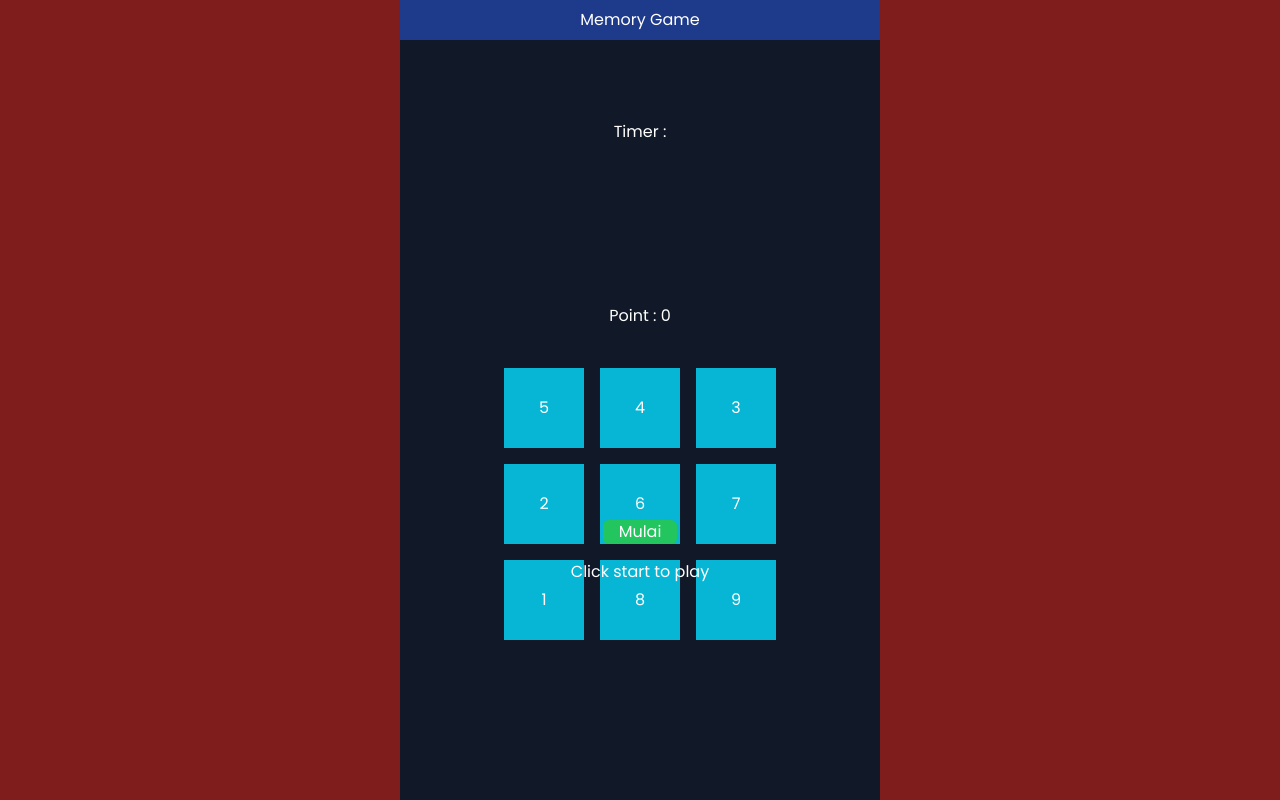
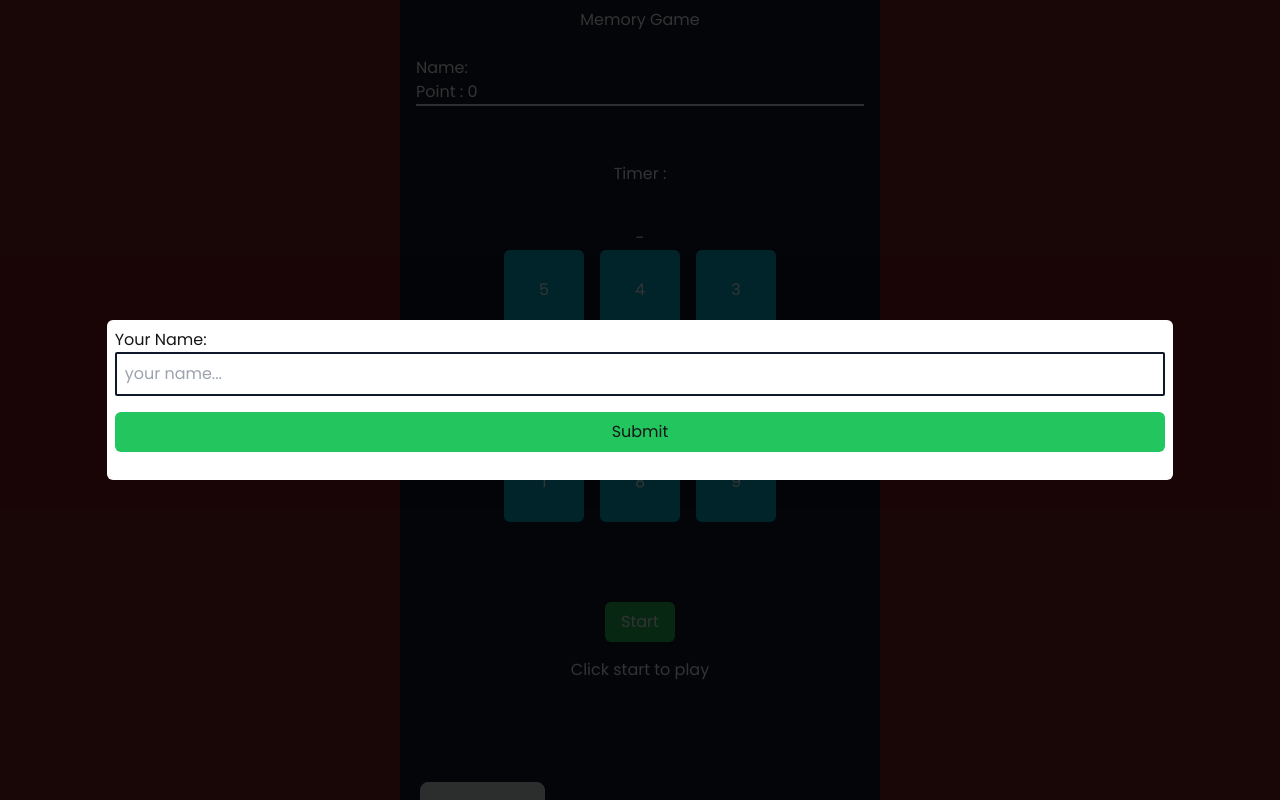
Before and after one commit to kinxyzz/memorygame, a React (Vite) app: page / in a window 1280 px wide. Built offline with nearby package versions, Linux system fonts and the light colour scheme.

Commit message:
'firstcommit'

```diff
--- a/src/UI/templates/Game.tsx
+++ b/src/UI/templates/Game.tsx
@@ -6,6 +6,7 @@ export default function Game() {
   const [start, setStart] = useState(false);
   const [status, setStatus] = useState<string | null>(null);
   const [count, setCount] = useState(10);
+  const [name, setName] = useState<string | null>(null);
   const [shuffledArray, setShuffledArray] = useState(() => {
     const shuffled = [1, 2, 3, 4, 5, 6, 7, 8, 9];
     return shuffled.sort(() => Math.random() - 0.5);
@@ -65,24 +66,56 @@ export default function Game() {
     }, 2000);
   }
 
+  function handleSubmit(event: any) {
+    event.preventDefault();
+    setName(event.target.name.value);
+  }
+
   return (
+    <>
+      {!name && (
+        <div className="z-[999] fixed flex justify-center items-center h-screen w-full bg-black/80">
+          <div className="bg-white h-1/5 p-2 w-5/6 rounded-md">
+            <h2>Your Name:</h2>
+            <form className="flex flex-col gap-4" onSubmit={handleSubmit}>
+              <input
+                className="p-2 border-2 border-slate-900 rounded-sm"
+                type="text"
+                name="name"
+                placeholder="your name..."
+              />
+              <button
+                className="px-4 py-2 bg-green-500 rounded-md"
+                type="submit"
+              >
+                Submit
+              </button>
+            </form>
+          </div>
+        </div>
+      )}
       <div className="flex justify-center bg-red-900 h-screen">
-      <div className="bg-blue-900 w-[480px]">
+        <div className="bg-gray-900 w-[480px] container">
           <div className="flex justify-center p-2 text-white">Memory Game</div>
-
-        <div className="relative flex flex-col h-full items-center text-white bg-gray-900">
-          <div className="p-20">
+          <div className="Profile text-white p-4">
+            <div className="border-b-2 border-slate-200">
+              <h2>Name:{name}</h2>
+              <p className="">Point : {poin}</p>
+            </div>
+          </div>
+          <div className="flex flex-col items-center text-white bg-gray-900">
+            <div className="p-10">
               <h2>Timer : </h2>
             </div>
-          <p className="">{status}</p>
-          <p className="mb-10 mt-20">Point : {poin}</p>
+            <p className="">{status || "-"}</p>
+
             <div className="grid grid-cols-3 gap-4">
               {shuffledArray.map((item) => (
                 <button
                   key={item}
                   onClick={() => handleNumber(item)}
                   disabled={count === 0 ? false : true}
-                className={`w-20 h-20 ${
+                  className={`w-20 h-20 rounded-md ${
                     newArr.includes(item) && isCorrectOrder
                       ? "bg-green-500"
                       : "bg-cyan-500"
@@ -101,14 +134,14 @@ export default function Game() {
               </button>
             )}
 
-          <div className="absolute bottom-64 flex flex-col items-center gap-4">
+            <div className="flex my-20 flex-col items-center gap-4">
               {!start ? (
                 <>
                   <button
                     onClick={() => setStart(true)}
-                  className="bg-green-500 px-4 rounded-md"
+                    className="bg-green-500 px-4 py-2 rounded-md"
                   >
-                  Mulai
+                    Start
                   </button>
                   <p>Click start to play</p>
                 </>
@@ -119,7 +152,26 @@ export default function Game() {
               )}
             </div>
           </div>
+          <div className="p-4">
+            <div className="dropdown dropdown-top">
+              <div tabIndex={0} role="button" className="btn m-1">
+                Leaderboard
+              </div>
+              <ul
+                tabIndex={0}
+                className="dropdown-content z-[1] menu p-2 shadow bg-base-100 rounded-box w-52"
+              >
+                <li>
+                  <a>Item 1</a>
+                </li>
+                <li>
+                  <a>Item 2</a>
+                </li>
+              </ul>
             </div>
           </div>
+        </div>
+      </div>
+    </>
   );
 }
```
Lines whose indentation alone changed are shown as unchanged.
